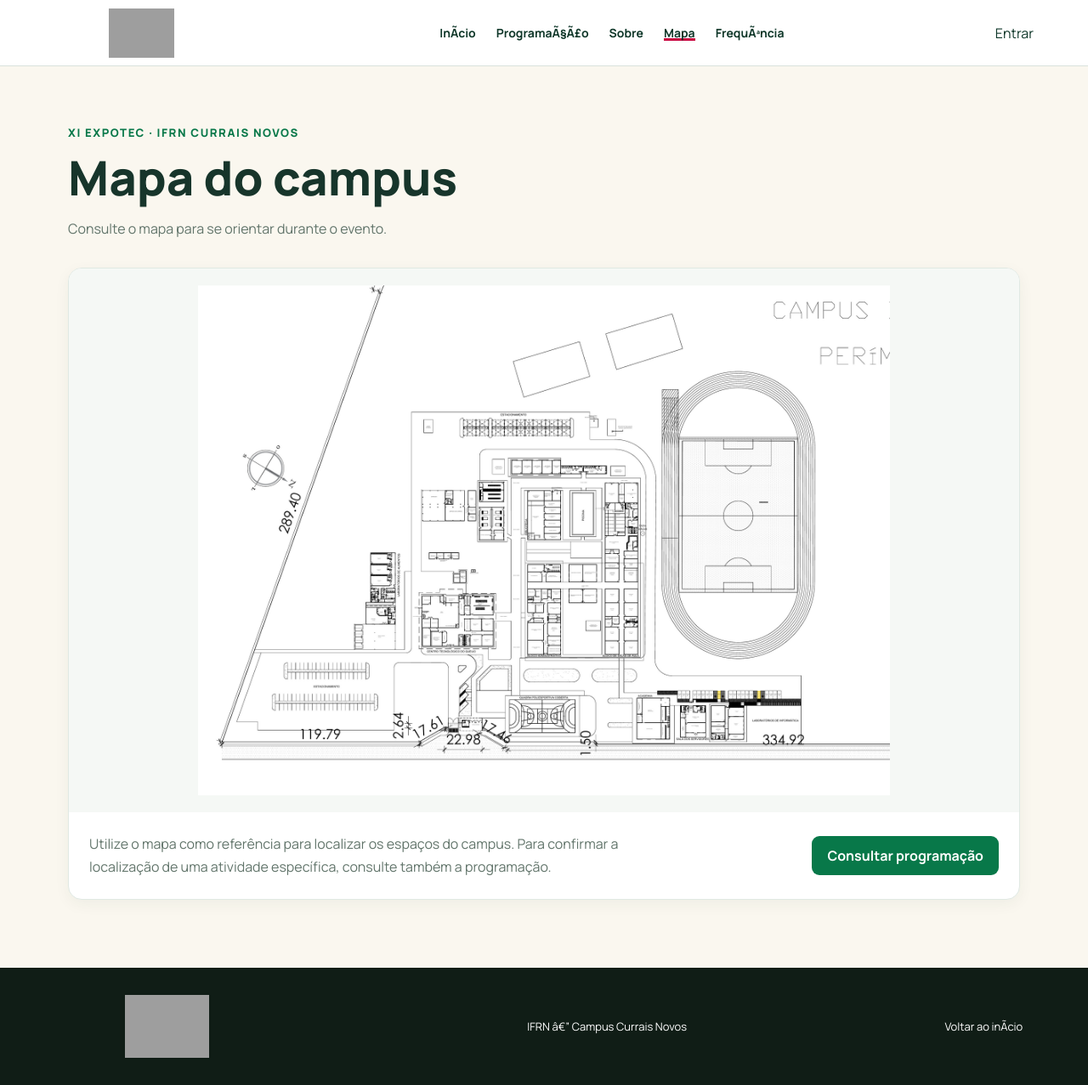
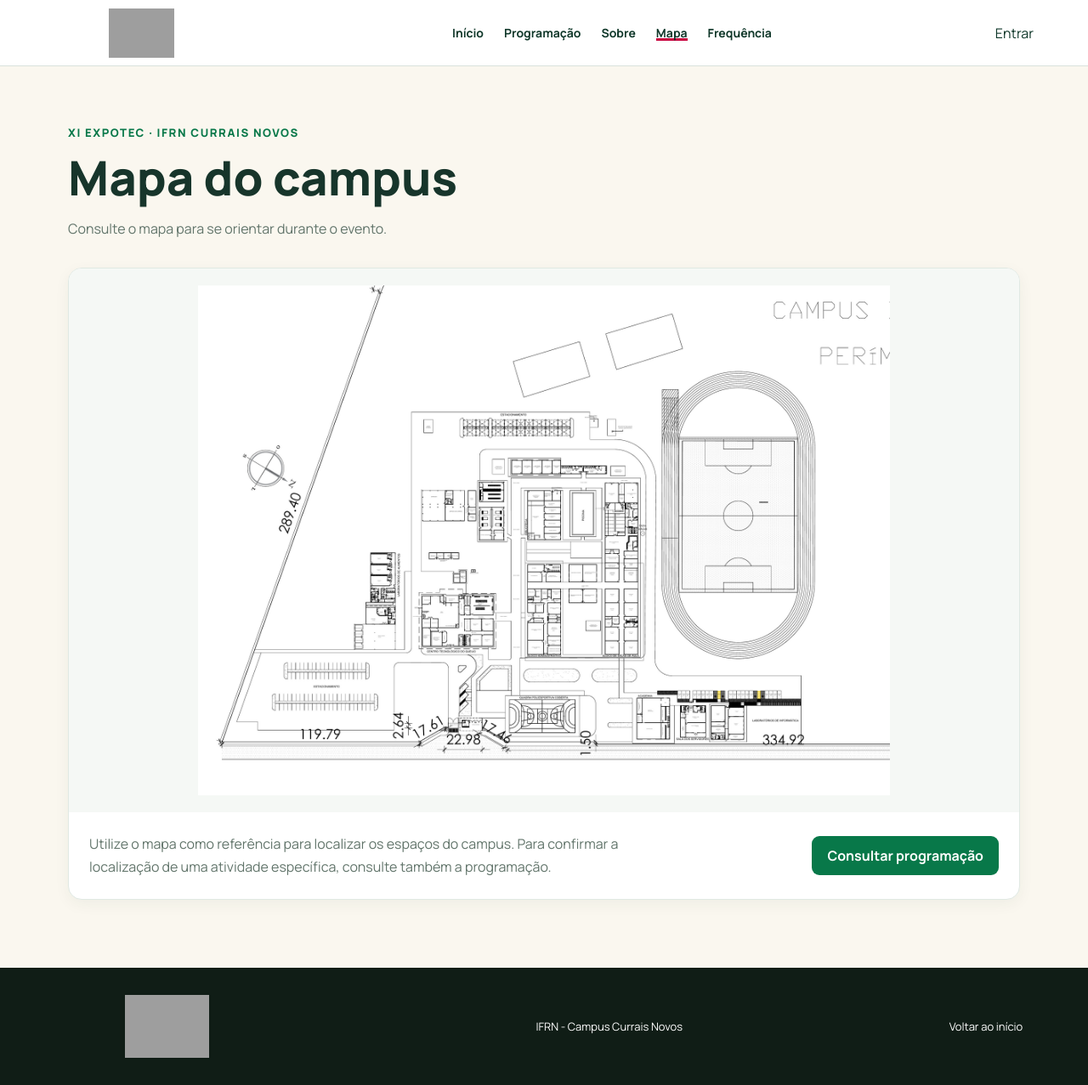
Before and after one commit to pietrobrb/ExpotecIFCN-2026, a Django app: template portal/templates/mapa.html in a window 1280 px wide. Shown: the whole page at 85% size. Run offline with Django 5.2, Linux system fonts and the light colour scheme; the template is opened without the code that fills it, so the values that code supplies are empty; parts of the project's set-up code (start-up, migrations or seed data) failed here and were passed over; grey boxes are pictures that could not be loaded.

Commit message:
fix: corrige caracteres e acentuação da interface

```diff
--- a/templates/public/expotec2026_layout.html
+++ b/templates/public/expotec2026_layout.html
@@ -7,8 +7,8 @@
     <meta name="viewport" content="width=device-width, initial-scale=1">
     <meta name="theme-color" content="#015F33">
     <meta name="description"
-        content="{{ request.evento.subtitulo|default:'XI EXPOTEC 2026 â€” CiÃªncia Delas, IFRN Campus Currais Novos.' }}">
-    <title>{% block title %}XI EXPOTEC 2026 â€” CiÃªncia Delas{% endblock %}</title>
+        content="{{ request.evento.subtitulo|default:'XI EXPOTEC 2026 - Ciência Delas, IFRN Campus Currais Novos.' }}">
+    <title>{% block title %}XI EXPOTEC 2026 - Ciência Delas{% endblock %}</title>
 
     <link rel="preconnect" href="https://fonts.googleapis.com">
     <link rel="preconnect" href="https://fonts.gstatic.com" crossorigin>
@@ -25,17 +25,17 @@
             <img src="{% static 'expotec2026/imagens/logos/expotec-2026-horizontal.svg' %}" alt="EXPOTEC 2026">
         </a>
 
-        <nav aria-label="NavegaÃ§Ã£o principal">
-            <a data-nav="inicio" href="{% url 'portal:index' %}">InÃ­cio</a>
-            <a data-nav="programacao" href="{% url 'portal:programacao' %}">ProgramaÃ§Ã£o</a>
+        <nav aria-label="Navegação principal">
+            <a data-nav="inicio" href="{% url 'portal:index' %}">Início</a>
+            <a data-nav="programacao" href="{% url 'portal:programacao' %}">Programação</a>
             <a data-nav="sobre" href="{% url 'portal:sobre' %}">Sobre</a>
             <a data-nav="mapa" href="{% url 'portal:mapa' %}">Mapa</a>
-            <a data-nav="frequencia" href="{% url 'portal:frequencia' %}">FrequÃªncia</a>
+            <a data-nav="frequencia" href="{% url 'portal:frequencia' %}">Frequência</a>
         </nav>
 
         {% if user.is_authenticated %}
         <a class="login-top" href="{% url 'user:atividade-list' %}">
-            Atividades com inscriÃ§Ã£o
+            Atividades com inscrição
         </a>
 
         <a class="agenda-top" href="{% url 'portal:minha_agenda' %}">
@@ -66,8 +66,8 @@
 
     <footer>
         <img src="{% static 'expotec2026/imagens/logos/expotec-2026-rodape-branco.svg' %}" alt="EXPOTEC 2026">
-        <p>IFRN â€” Campus Currais Novos</p>
-        <a href="{% url 'portal:index' %}">Voltar ao inÃ­cio</a>
+        <p>IFRN - Campus Currais Novos</p>
+        <a href="{% url 'portal:index' %}">Voltar ao início</a>
     </footer>
 
     <script src="{% static 'expotec2026/js/principal.js' %}"></script>
```
